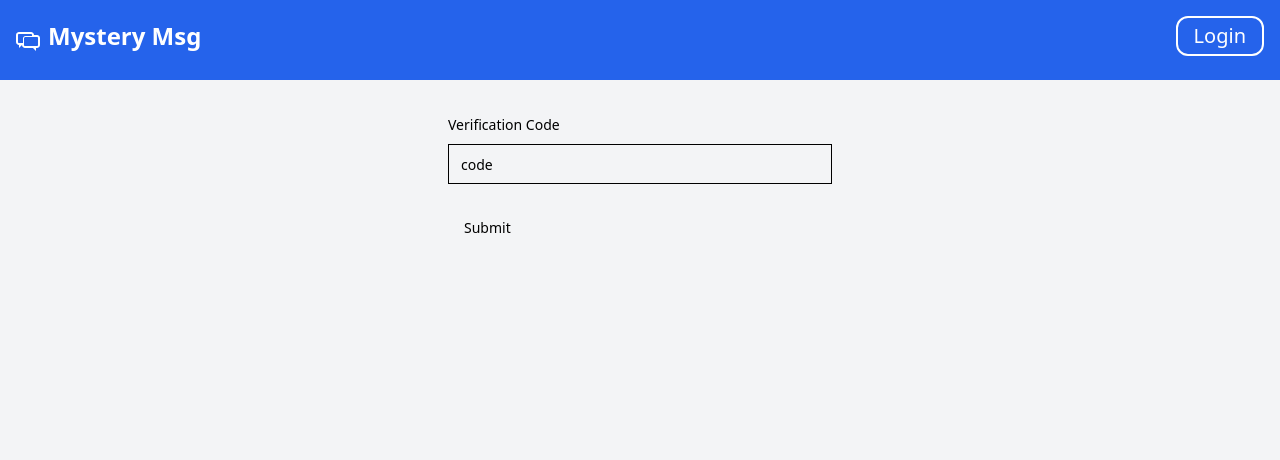
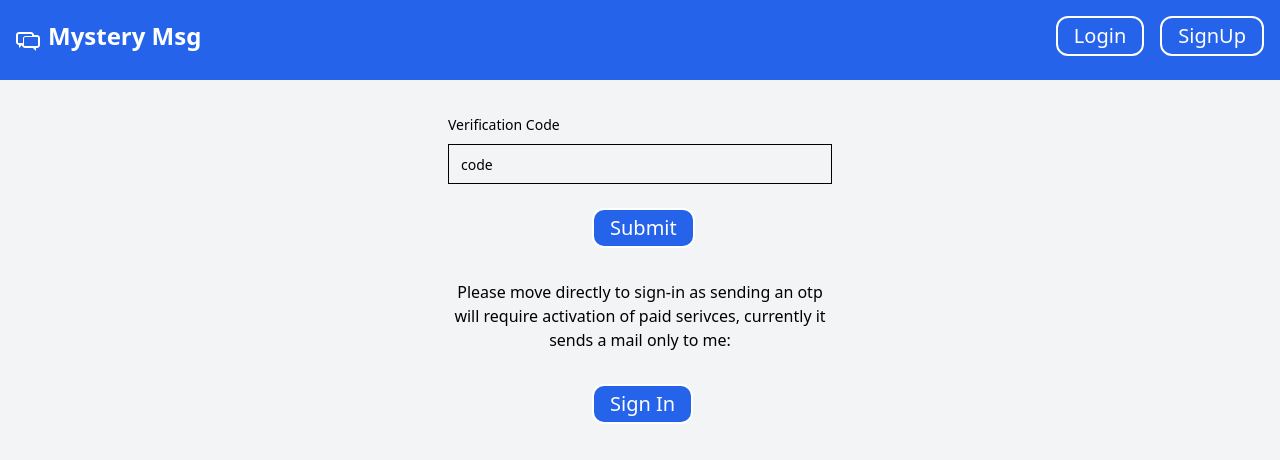
Before and after one commit to Satyam1345/mystery_message, a Next.js app: page /verify/1 in a window 1280 px wide. Shown: the top 460 px of the page. Built offline with nearby package versions, Linux system fonts and the light colour scheme; no server answers.

Commit message:
All redirections fixed, now we can also login without email verification, disabled validation as resend email is a paid service.

```diff
--- a/src/app/(app)/page.tsx
+++ b/src/app/(app)/page.tsx
@@ -25,9 +25,10 @@ export default function Home() {
   <main className="flex-grow flex flex-col items-center justify-center px-4 md:px-24 py-12 bg-gray-100 text-black">
     <section className="text-center mb-8 md:mb-12">
       <h1 className="text-3xl md:text-5xl font-bold">
-          Keep your friends guessing about your Identity      </h1>
-      <p className="mt-3 md:mt-4 text-base md:text-lg">
-          Message them Anonymously & Expressss your True Feelings
+          Keep your Friends guessing about your Identity🤔
+      </h1>
+      <p className="mt-3 md:mt-4 md:text-lg font-semibold text-3xl">
+          Message them Anonymously & Expressss your True Feelings🤭🤭🤭
       </p>
     </section>
 
@@ -39,7 +40,7 @@ export default function Home() {
       <CarouselContent>
         {messages.map((message, index) => (
           <CarouselItem key={index} className="p-4">
-            <Card className='bg-blue-400 rounded-xl border-2 border-blue-500'>
+            <Card className='bg-blue-500 rounded-xl border-4 border-blue-700'>
               <CardHeader>
                 <CardTitle>{message.title}</CardTitle>
               </CardHeader>
--- a/src/app/(auth)/sign-up/page.tsx
+++ b/src/app/(auth)/sign-up/page.tsx
@@ -81,6 +81,7 @@ function page() {
           variant : "destructive"
         })
         setisSubmitting(false)
+        router.replace('/verify/${username}')
       }
   }
 
@@ -157,12 +158,8 @@ function page() {
           )}
         />
 
-        <button type="submit" disabled = {isSubmitting} className=' bg-blue-700 bg-center cursor-pointer text-center rounded-xl'>{
-          isSubmitting ? (
-              <>
-                          <Loader2 className='mr-2 h-4 w-4 animate-spin'>Please Wait</Loader2>
-</>          ) : ('SignUp')
-      }</button>
+        <button type="submit" disabled = {isSubmitting} className=' bg-blue-600 bg-center cursor-pointer text-center rounded-xl px-4 py-2 hover:bg-blue-500'>SignUp
+      </button>
           </form>
         </Form>
         <div className="text-center mt=4">
--- a/src/app/(auth)/verify/[username]/page.tsx
+++ b/src/app/(auth)/verify/[username]/page.tsx
@@ -12,11 +12,16 @@ import { ApiResponse } from '@/types/ApiResponse'
 import { Form, FormControl, FormField, FormItem, FormLabel, FormMessage } from '@/components/ui/form'
 import { Input } from '@/components/ui/input'
 import { Button } from '@/components/ui/button'
+import { Link } from 'lucide-react'
 
 const verifyAccount = () =>{
     const router = useRouter()
     const params = useParams()
     const {toast} = useToast()
+
+    const handleSignInRedirect = () => {
+      router.push('/sign-in')
+    }
 
     const form = useForm<z.infer<typeof verifySchema>>(
         {
@@ -74,9 +79,19 @@ const verifyAccount = () =>{
             </FormItem>
           )}
         />
-        <Button type="submit">Submit</Button>
+        <Button type="submit" className='w-full md:w-auto text-xl bg-blue-600 mx-36 border-white text-white rounded-xl border-2 hover:bg-blue-500'>Submit</Button>
       </form>
     </Form>
+
+        <div className="text-center mt-8">
+          <p>
+            Please move directly to sign-in as sending an otp will require activation of paid serivces, currently it sends a mail only to me: {' '}
+            <Button onClick={handleSignInRedirect} className='w-full md:w-auto text-xl bg-blue-600 mx-36 mt-8 border-white text-white rounded-xl border-2 hover:bg-blue-500'>
+            Sign In
+            </Button>
+          </p>
+        </div>
+
             </div>
         </div>
     </>
--- a/src/app/api/auth/[...nextauth]/options.ts
+++ b/src/app/api/auth/[...nextauth]/options.ts
@@ -30,9 +30,10 @@ export const authOptions : NextAuthOptions = {
                         if(!user){
                             throw new Error('No user found with this Email')
                         }
-                        if(!user.isVerified){
-                            throw new Error('Please verify your account before login')
-                        }
+
+                        // if(!user.isVerified){
+                        //     throw new Error('Please verify your account before login')
+                        // }
 
                         const isPasswordCorrect = await bcrypt.compare(credentials.password , user.password)
 
--- a/src/components/Navbar.tsx
+++ b/src/components/Navbar.tsx
@@ -1,32 +1,41 @@
 'use client'
 import React from 'react'
 import Link from 'next/link'
-import { useSession , signOut } from 'next-auth/react'
-import {User} from 'next-auth'
+import { useSession, signOut } from 'next-auth/react'
+import { User } from 'next-auth'
 import { Button } from './ui/button'
-import { TiMessages } from "react-icons/ti";
+import { TiMessages } from "react-icons/ti"
 
 const Navbar = () => {
+  const { data: session } = useSession()
+  const user: User = session?.user
 
-    const {data : session } = useSession()
-    const user : User = session?.user
+  const handleLogout = async () => {
+    await signOut({ callbackUrl: '/' })
+  }
+
   return (
-    <nav className = 'shadow-sm h-20 bg-blue-600'>
+    <nav className='shadow-sm h-20 bg-blue-600'>
       <div className='container mx-auto flex flex-col md:flex-row justify-between items-center p-4 text-white font-normal text-2xl'>
         <div className='flex flex-row gap-x-2'>
-           <TiMessages className='mt-2'/>
-           <a className = 'text-xxl font-bold mb-6 md:mb-0' href = "#">Mystery Msg</a>
+          <TiMessages className='mt-2' />
+          <a className='text-xxl font-bold mb-6 md:mb-0' href="#">Mystery Msg</a>
         </div>
         {
           session ? (
             <>
-                        <span>Welcome , {user.username || user.email}</span>
-                        <Button className='w-full md:w-auto' onClick={ ()=>signOut() }>Logout</Button>
+              <span>Welcome, {user.username || user.email}</span>
+              <Button className='w-full md:w-auto text-xl border-white rounded-xl border-2 hover:bg-blue-500' onClick={handleLogout}>Logout</Button>
             </>
           ) : (
-                    <Link href = '/sign-in'>
+            <div className='flex flex-row gap-x-4'>
+              <Link href='/sign-in'>
                 <Button className='w-full md:w-auto text-xl border-white rounded-xl border-2 hover:bg-blue-500'>Login</Button>
               </Link>
+              <Link href='/sign-up'>
+                <Button className='w-full md:w-auto text-xl border-white rounded-xl border-2 hover:bg-blue-500'>SignUp</Button>
+              </Link>
+            </div>
           )
         }
       </div>
```
Lines whose indentation alone changed are shown as unchanged.
